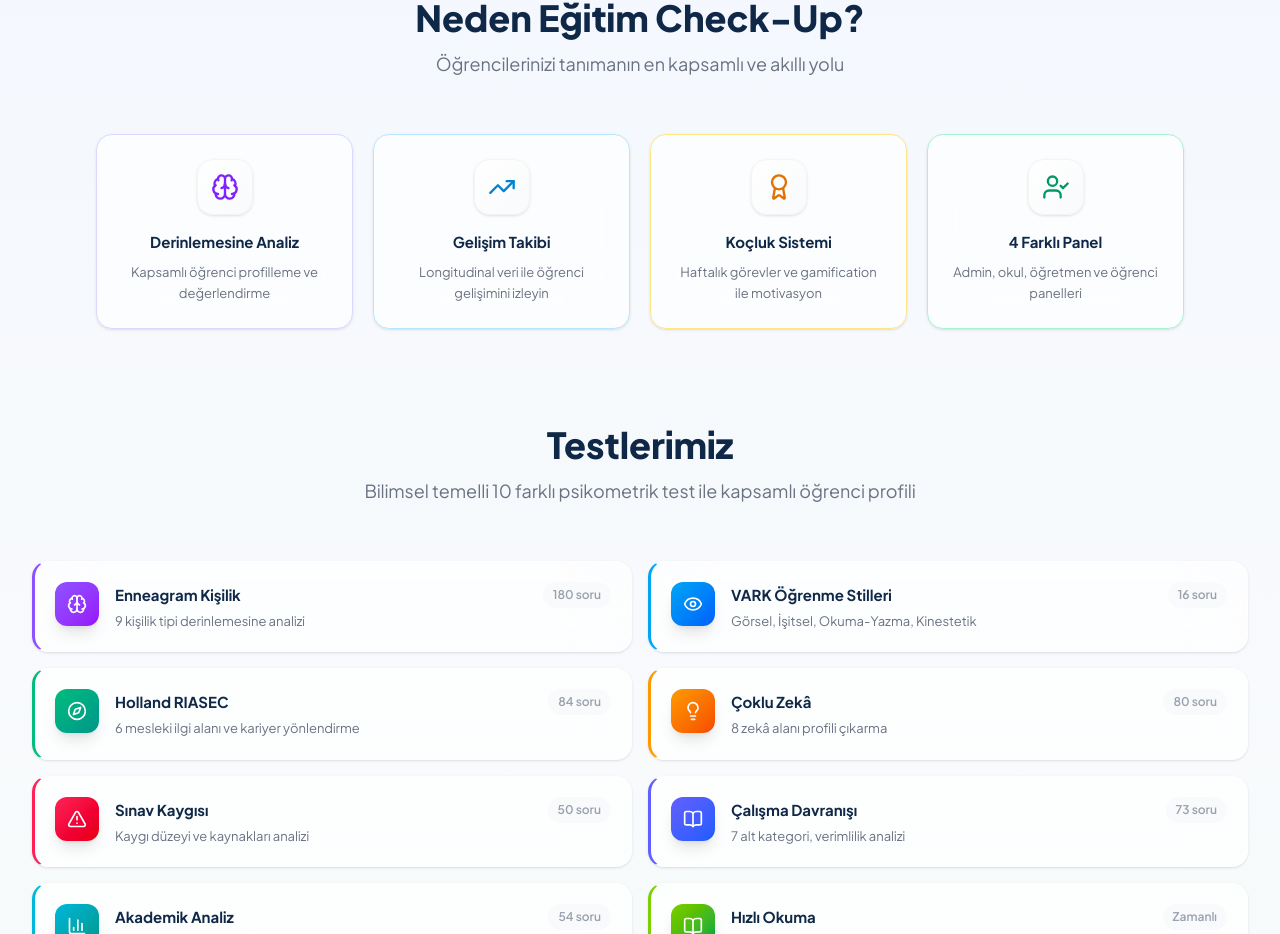
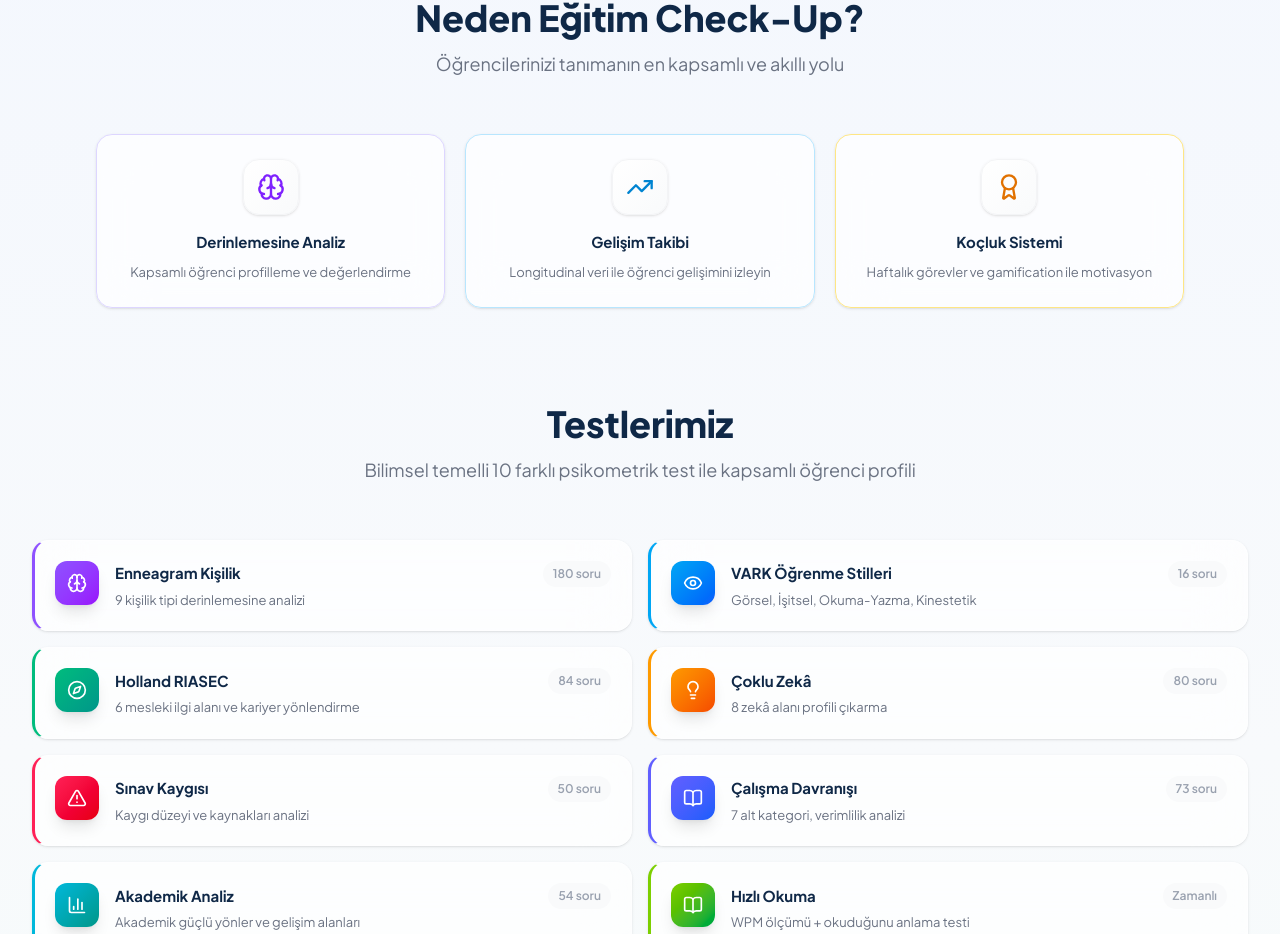
Before and after one commit to Ahmet571-es/egitim-checkup-pro, a Next.js app: page / in a window 1280 px wide. Shown: the part 912-1846 px from the top of the page. Built offline with nearby package versions, Linux system fonts and the light colour scheme; no server answers.

Commit message:
fix: '4 Farklı Panel' kartı ana sayfadan kaldırıldı (Highlights 3 karta düşürüldü)

```diff
--- a/src/app/page.tsx
+++ b/src/app/page.tsx
@@ -34,7 +34,6 @@ const HIGHLIGHTS = [
   { icon: Brain, title: 'Derinlemesine Analiz', desc: 'Kapsamlı öğrenci profilleme ve değerlendirme', color: 'text-violet-600 bg-violet-50 border-violet-200' },
   { icon: TrendingUp, title: 'Gelişim Takibi', desc: 'Longitudinal veri ile öğrenci gelişimini izleyin', color: 'text-sky-600 bg-sky-50 border-sky-200' },
   { icon: Award, title: 'Koçluk Sistemi', desc: 'Haftalık görevler ve gamification ile motivasyon', color: 'text-amber-600 bg-amber-50 border-amber-200' },
-  { icon: UserCheck, title: '4 Farklı Panel', desc: 'Admin, okul, öğretmen ve öğrenci panelleri', color: 'text-emerald-600 bg-emerald-50 border-emerald-200' },
 ];
 
 /* ═══ SUB-COMPONENTS ═══ */
@@ -238,7 +237,7 @@ export default function LandingPage() {
           <h2 className="text-3xl sm:text-4xl font-extrabold text-[#0f2847]">Neden Eğitim Check-Up?</h2>
           <p className="mt-3 text-gray-500 text-lg max-w-xl mx-auto">Öğrencilerinizi tanımanın en kapsamlı ve akıllı yolu</p>
         </div>
-        <div className="grid sm:grid-cols-2 lg:grid-cols-4 gap-5">
+        <div className="grid sm:grid-cols-3 gap-5">
           {HIGHLIGHTS.map((h, i) => (
             <div key={h.title}
               className={`group bg-white/70 backdrop-blur-xl rounded-2xl border p-6 shadow-sm text-center
```
